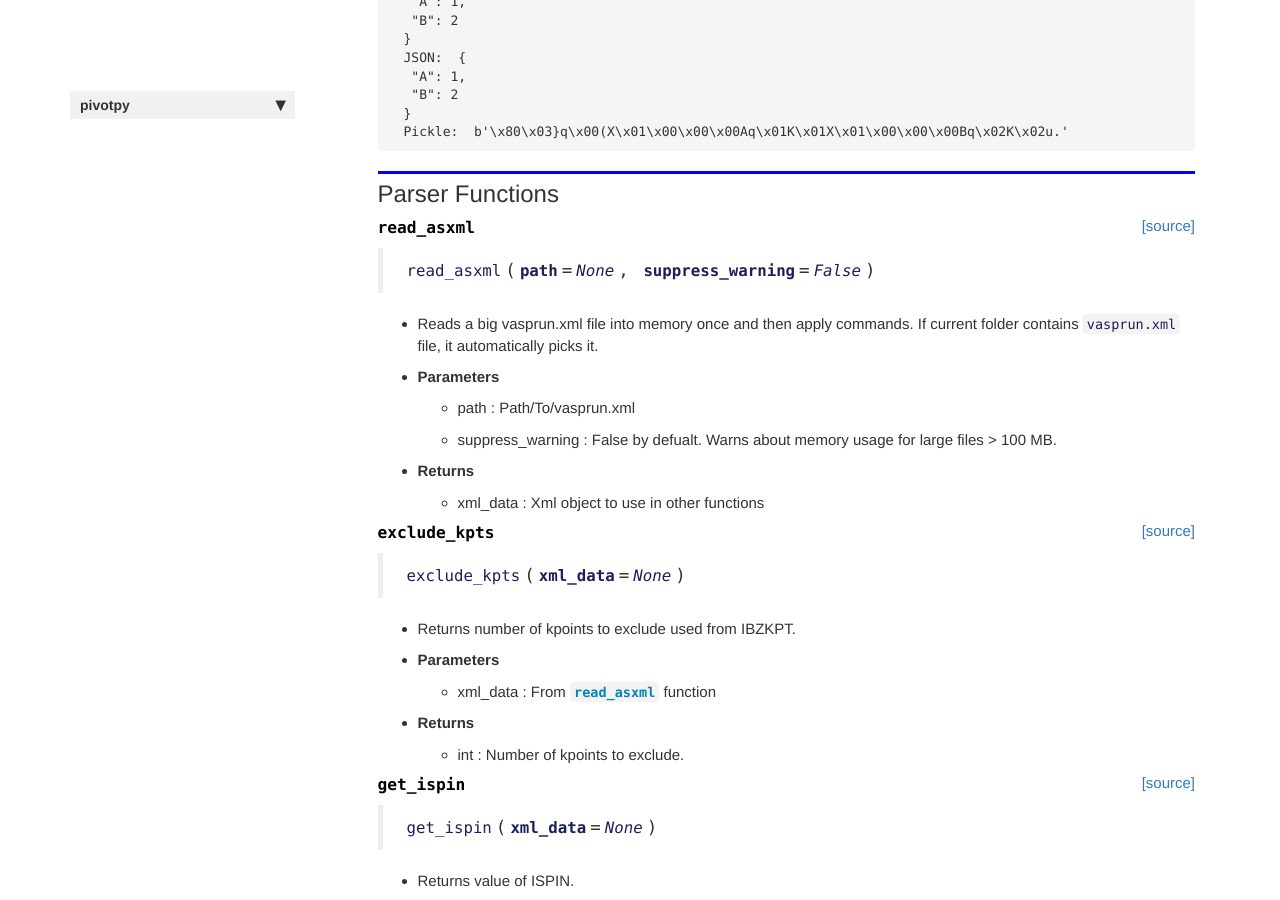
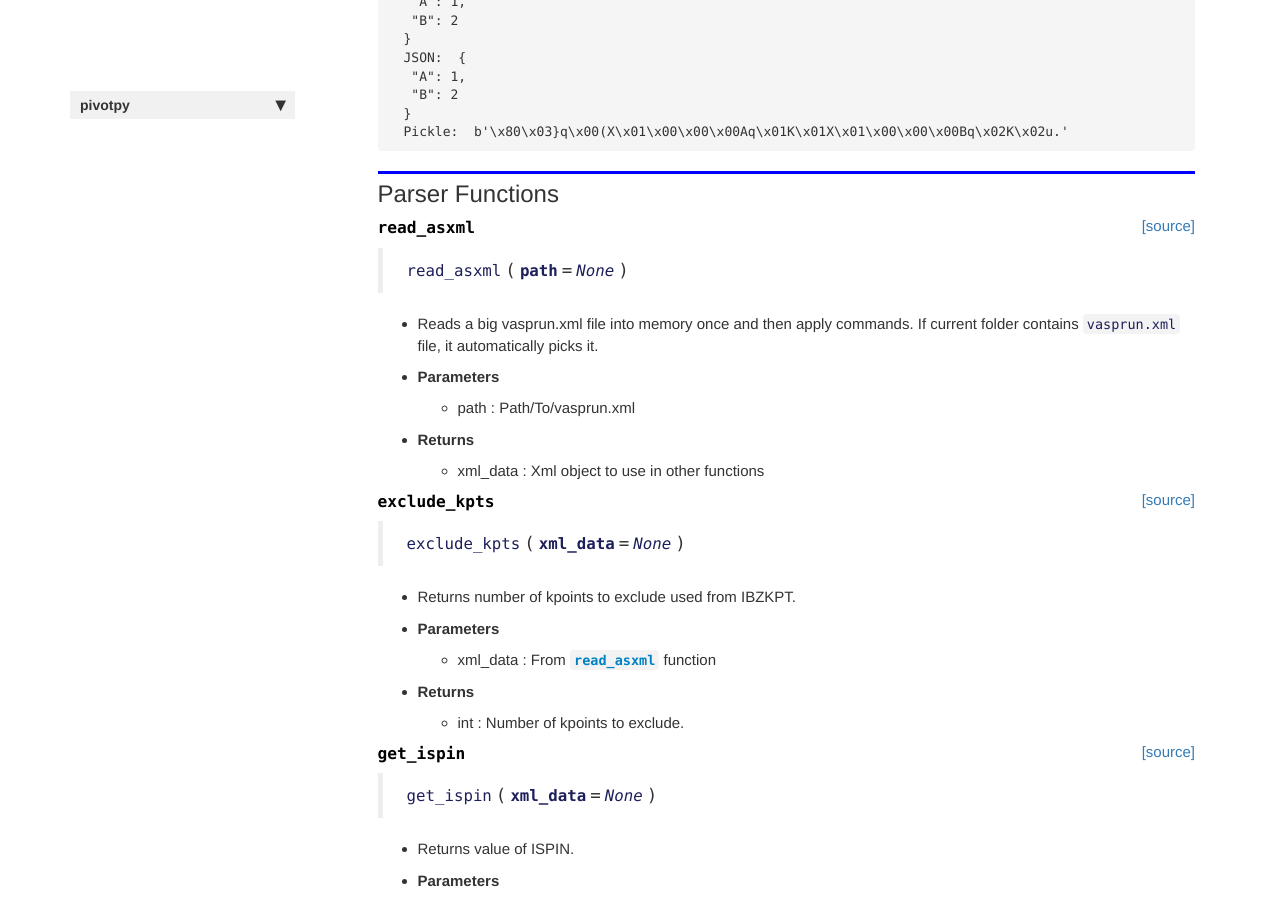
Before and after one commit to asaboor-gh/pivotpy, a Jekyll site: the page built from docs/XmlElementTree.html, in a window 1280 px wide and 900 px high, scrolled down 2236 px. Built offline with Jekyll 4.4.1, drawn with Linux system fonts in a browser that asks for light colours; nearby versions of some CDN libraries; comment, search, counter and statistics services are not loaded.

Commit message:
fsize>200

```diff
--- a/docs/XmlElementTree.html
+++ b/docs/XmlElementTree.html
@@ -249,7 +249,7 @@ Pickle:  b&#39;\x80\x03}q\x00(X\x01\x00\x00\x00Aq\x01K\x01X\x01\x00\x00\x00Bq\x0
 
 
 <div class="output_markdown rendered_html output_subarea ">
-<h4 id="read_asxml" class="doc_header"><code>read_asxml</code><a href="https://github.com/massgh/pivotpy/tree/master/pivotpy/vr_parser.py#L90" class="source_link" style="float:right">[source]</a></h4><blockquote><p><code>read_asxml</code>(<strong><code>path</code></strong>=<em><code>None</code></em>, <strong><code>suppress_warning</code></strong>=<em><code>False</code></em>)</p>
+<h4 id="read_asxml" class="doc_header"><code>read_asxml</code><a href="https://github.com/massgh/pivotpy/tree/master/pivotpy/vr_parser.py#L90" class="source_link" style="float:right">[source]</a></h4><blockquote><p><code>read_asxml</code>(<strong><code>path</code></strong>=<em><code>None</code></em>)</p>
 </blockquote>
 <ul>
 <li><p>Reads a big vasprun.xml file into memory once and then apply commands.
@@ -258,7 +258,6 @@ If current folder contains <code>vasprun.xml</code> file, it automatically picks
 <li><p><strong>Parameters</strong></p>
 <ul>
 <li>path             : Path/To/vasprun.xml</li>
-<li>suppress_warning : False by defualt. Warns about memory usage for large files &gt; 100 MB.</li>
 </ul>
 </li>
 <li><strong>Returns</strong><ul>
@@ -295,7 +294,7 @@ If current folder contains <code>vasprun.xml</code> file, it automatically picks
 
 
 <div class="output_markdown rendered_html output_subarea ">
-<h4 id="exclude_kpts" class="doc_header"><code>exclude_kpts</code><a href="https://github.com/massgh/pivotpy/tree/master/pivotpy/vr_parser.py#L134" class="source_link" style="float:right">[source]</a></h4><blockquote><p><code>exclude_kpts</code>(<strong><code>xml_data</code></strong>=<em><code>None</code></em>)</p>
+<h4 id="exclude_kpts" class="doc_header"><code>exclude_kpts</code><a href="https://github.com/massgh/pivotpy/tree/master/pivotpy/vr_parser.py#L129" class="source_link" style="float:right">[source]</a></h4><blockquote><p><code>exclude_kpts</code>(<strong><code>xml_data</code></strong>=<em><code>None</code></em>)</p>
 </blockquote>
 <ul>
 <li>Returns number of kpoints to exclude used from IBZKPT.</li>
@@ -337,7 +336,7 @@ If current folder contains <code>vasprun.xml</code> file, it automatically picks
 
 
 <div class="output_markdown rendered_html output_subarea ">
-<h4 id="get_ispin" class="doc_header"><code>get_ispin</code><a href="https://github.com/massgh/pivotpy/tree/master/pivotpy/vr_parser.py#L155" class="source_link" style="float:right">[source]</a></h4><blockquote><p><code>get_ispin</code>(<strong><code>xml_data</code></strong>=<em><code>None</code></em>)</p>
+<h4 id="get_ispin" class="doc_header"><code>get_ispin</code><a href="https://github.com/massgh/pivotpy/tree/master/pivotpy/vr_parser.py#L150" class="source_link" style="float:right">[source]</a></h4><blockquote><p><code>get_ispin</code>(<strong><code>xml_data</code></strong>=<em><code>None</code></em>)</p>
 </blockquote>
 <ul>
 <li>Returns value of ISPIN.</li>
@@ -379,7 +378,7 @@ If current folder contains <code>vasprun.xml</code> file, it automatically picks
 
 
 <div class="output_markdown rendered_html output_subarea ">
-<h4 id="get_summary" class="doc_header"><code>get_summary</code><a href="https://github.com/massgh/pivotpy/tree/master/pivotpy/vr_parser.py#L172" class="source_link" style="float:right">[source]</a></h4><blockquote><p><code>get_summary</code>(<strong><code>xml_data</code></strong>=<em><code>None</code></em>)</p>
+<h4 id="get_summary" class="doc_header"><code>get_summary</code><a href="https://github.com/massgh/pivotpy/tree/master/pivotpy/vr_parser.py#L167" class="source_link" style="float:right">[source]</a></h4><blockquote><p><code>get_summary</code>(<strong><code>xml_data</code></strong>=<em><code>None</code></em>)</p>
 </blockquote>
 <ul>
 <li>Returns overview of system parameters.</li>
@@ -489,7 +488,7 @@ If current folder contains <code>vasprun.xml</code> file, it automatically picks
 
 
 <div class="output_markdown rendered_html output_subarea ">
-<h4 id="get_kpts" class="doc_header"><code>get_kpts</code><a href="https://github.com/massgh/pivotpy/tree/master/pivotpy/vr_parser.py#L210" class="source_link" style="float:right">[source]</a></h4><blockquote><p><code>get_kpts</code>(<strong><code>xml_data</code></strong>=<em><code>None</code></em>, <strong><code>skipk</code></strong>=<em><code>0</code></em>, <strong><code>joinPathAt</code></strong>=<em><code>[]</code></em>)</p>
+<h4 id="get_kpts" class="doc_header"><code>get_kpts</code><a href="https://github.com/massgh/pivotpy/tree/master/pivotpy/vr_parser.py#L205" class="source_link" style="float:right">[source]</a></h4><blockquote><p><code>get_kpts</code>(<strong><code>xml_data</code></strong>=<em><code>None</code></em>, <strong><code>skipk</code></strong>=<em><code>0</code></em>, <strong><code>joinPathAt</code></strong>=<em><code>[]</code></em>)</p>
 </blockquote>
 <ul>
 <li>Returns kpoints and calculated kpath.</li>
@@ -570,7 +569,7 @@ If current folder contains <code>vasprun.xml</code> file, it automatically picks
 
 
 <div class="output_markdown rendered_html output_subarea ">
-<h4 id="get_tdos" class="doc_header"><code>get_tdos</code><a href="https://github.com/massgh/pivotpy/tree/master/pivotpy/vr_parser.py#L244" class="source_link" style="float:right">[source]</a></h4><blockquote><p><code>get_tdos</code>(<strong><code>xml_data</code></strong>=<em><code>None</code></em>, <strong><code>spin_set</code></strong>=<em><code>1</code></em>, <strong><code>elim</code></strong>=<em><code>[]</code></em>)</p>
+<h4 id="get_tdos" class="doc_header"><code>get_tdos</code><a href="https://github.com/massgh/pivotpy/tree/master/pivotpy/vr_parser.py#L239" class="source_link" style="float:right">[source]</a></h4><blockquote><p><code>get_tdos</code>(<strong><code>xml_data</code></strong>=<em><code>None</code></em>, <strong><code>spin_set</code></strong>=<em><code>1</code></em>, <strong><code>elim</code></strong>=<em><code>[]</code></em>)</p>
 </blockquote>
 <ul>
 <li>Returns total dos for a spin_set (default 1) and energy limit. If spin-polarized calculations, gives SpinUp and SpinDown keys as well.</li>
@@ -651,7 +650,7 @@ If current folder contains <code>vasprun.xml</code> file, it automatically picks
 
 
 <div class="output_markdown rendered_html output_subarea ">
-<h4 id="get_evals" class="doc_header"><code>get_evals</code><a href="https://github.com/massgh/pivotpy/tree/master/pivotpy/vr_parser.py#L297" class="source_link" style="float:right">[source]</a></h4><blockquote><p><code>get_evals</code>(<strong><code>xml_data</code></strong>=<em><code>None</code></em>, <strong><code>skipk</code></strong>=<em><code>None</code></em>, <strong><code>elim</code></strong>=<em><code>[]</code></em>)</p>
+<h4 id="get_evals" class="doc_header"><code>get_evals</code><a href="https://github.com/massgh/pivotpy/tree/master/pivotpy/vr_parser.py#L292" class="source_link" style="float:right">[source]</a></h4><blockquote><p><code>get_evals</code>(<strong><code>xml_data</code></strong>=<em><code>None</code></em>, <strong><code>skipk</code></strong>=<em><code>None</code></em>, <strong><code>elim</code></strong>=<em><code>[]</code></em>)</p>
 </blockquote>
 <ul>
 <li>Returns eigenvalues as numpy array. If spin-polarized calculations, gives SpinUp and SpinDown keys as well.</li>
@@ -734,7 +733,7 @@ If current folder contains <code>vasprun.xml</code> file, it automatically picks
 
 
 <div class="output_markdown rendered_html output_subarea ">
-<h4 id="get_bands_pro_set" class="doc_header"><code>get_bands_pro_set</code><a href="https://github.com/massgh/pivotpy/tree/master/pivotpy/vr_parser.py#L350" class="source_link" style="float:right">[source]</a></h4><blockquote><p><code>get_bands_pro_set</code>(<strong><code>xml_data</code></strong>=<em><code>None</code></em>, <strong><code>spin_set</code></strong>=<em><code>1</code></em>, <strong><code>skipk</code></strong>=<em><code>0</code></em>, <strong><code>bands_range</code></strong>=<em><code>None</code></em>)</p>
+<h4 id="get_bands_pro_set" class="doc_header"><code>get_bands_pro_set</code><a href="https://github.com/massgh/pivotpy/tree/master/pivotpy/vr_parser.py#L345" class="source_link" style="float:right">[source]</a></h4><blockquote><p><code>get_bands_pro_set</code>(<strong><code>xml_data</code></strong>=<em><code>None</code></em>, <strong><code>spin_set</code></strong>=<em><code>1</code></em>, <strong><code>skipk</code></strong>=<em><code>0</code></em>, <strong><code>bands_range</code></strong>=<em><code>None</code></em>)</p>
 </blockquote>
 <ul>
 <li>Returns bands projection of a spin_set(default 1). If spin-polarized calculations, gives SpinUp and SpinDown keys as well.</li>
@@ -815,7 +814,7 @@ If current folder contains <code>vasprun.xml</code> file, it automatically picks
 
 
 <div class="output_markdown rendered_html output_subarea ">
-<h4 id="get_dos_pro_set" class="doc_header"><code>get_dos_pro_set</code><a href="https://github.com/massgh/pivotpy/tree/master/pivotpy/vr_parser.py#L413" class="source_link" style="float:right">[source]</a></h4><blockquote><p><code>get_dos_pro_set</code>(<strong><code>xml_data</code></strong>=<em><code>None</code></em>, <strong><code>spin_set</code></strong>=<em><code>1</code></em>, <strong><code>dos_range</code></strong>=<em><code>None</code></em>)</p>
+<h4 id="get_dos_pro_set" class="doc_header"><code>get_dos_pro_set</code><a href="https://github.com/massgh/pivotpy/tree/master/pivotpy/vr_parser.py#L408" class="source_link" style="float:right">[source]</a></h4><blockquote><p><code>get_dos_pro_set</code>(<strong><code>xml_data</code></strong>=<em><code>None</code></em>, <strong><code>spin_set</code></strong>=<em><code>1</code></em>, <strong><code>dos_range</code></strong>=<em><code>None</code></em>)</p>
 </blockquote>
 <ul>
 <li>Returns dos projection of a spin_set(default 1) as numpy array. If spin-polarized calculations, gives SpinUp and SpinDown keys as well.</li>
@@ -859,7 +858,7 @@ If current folder contains <code>vasprun.xml</code> file, it automatically picks
 
 
 <div class="output_markdown rendered_html output_subarea ">
-<h4 id="get_structure" class="doc_header"><code>get_structure</code><a href="https://github.com/massgh/pivotpy/tree/master/pivotpy/vr_parser.py#L456" class="source_link" style="float:right">[source]</a></h4><blockquote><p><code>get_structure</code>(<strong><code>xml_data</code></strong>=<em><code>None</code></em>)</p>
+<h4 id="get_structure" class="doc_header"><code>get_structure</code><a href="https://github.com/massgh/pivotpy/tree/master/pivotpy/vr_parser.py#L451" class="source_link" style="float:right">[source]</a></h4><blockquote><p><code>get_structure</code>(<strong><code>xml_data</code></strong>=<em><code>None</code></em>)</p>
 </blockquote>
 <ul>
 <li>Returns structure's volume,basis,positions and rec-basis.</li>
@@ -946,7 +945,7 @@ If current folder contains <code>vasprun.xml</code> file, it automatically picks
 
 
 <div class="output_markdown rendered_html output_subarea ">
-<h4 id="export_vasprun" class="doc_header"><code>export_vasprun</code><a href="https://github.com/massgh/pivotpy/tree/master/pivotpy/vr_parser.py#L484" class="source_link" style="float:right">[source]</a></h4><blockquote><p><code>export_vasprun</code>(<strong><code>path</code></strong>=<em><code>None</code></em>, <strong><code>skipk</code></strong>=<em><code>None</code></em>, <strong><code>elim</code></strong>=<em><code>[]</code></em>, <strong><code>joinPathAt</code></strong>=<em><code>[]</code></em>, <strong><code>shift_kpath</code></strong>=<em><code>0</code></em>)</p>
+<h4 id="export_vasprun" class="doc_header"><code>export_vasprun</code><a href="https://github.com/massgh/pivotpy/tree/master/pivotpy/vr_parser.py#L479" class="source_link" style="float:right">[source]</a></h4><blockquote><p><code>export_vasprun</code>(<strong><code>path</code></strong>=<em><code>None</code></em>, <strong><code>skipk</code></strong>=<em><code>None</code></em>, <strong><code>elim</code></strong>=<em><code>[]</code></em>, <strong><code>joinPathAt</code></strong>=<em><code>[]</code></em>, <strong><code>shift_kpath</code></strong>=<em><code>0</code></em>)</p>
 </blockquote>
 <ul>
 <li>Returns a full dictionary of all objects from <code>vasprun.xml</code> file. It first try to load the data exported by powershell's <code>Export-VR(Vasprun)</code>, which is very fast for large files. It is recommended to export large files in powershell first.</li>
@@ -1111,7 +1110,7 @@ If current folder contains <code>vasprun.xml</code> file, it automatically picks
 
 
 <div class="output_markdown rendered_html output_subarea ">
-<h4 id="load_export" class="doc_header"><code>load_export</code><a href="https://github.com/massgh/pivotpy/tree/master/pivotpy/vr_parser.py#L569" class="source_link" style="float:right">[source]</a></h4><blockquote><p><code>load_export</code>(<strong><code>path</code></strong>=<em><code>'./vasprun.xml'</code></em>, <strong><code>joinPathAt</code></strong>=<em><code>[]</code></em>, <strong><code>shift_kpath</code></strong>=<em><code>0</code></em>, <strong><code>path_to_ps</code></strong>=<em><code>'pwsh'</code></em>, <strong><code>skipk</code></strong>=<em><code>None</code></em>, <strong><code>max_filled</code></strong>=<em><code>10</code></em>, <strong><code>max_empty</code></strong>=<em><code>10</code></em>, <strong><code>keep_files</code></strong>=<em><code>True</code></em>)</p>
+<h4 id="load_export" class="doc_header"><code>load_export</code><a href="https://github.com/massgh/pivotpy/tree/master/pivotpy/vr_parser.py#L564" class="source_link" style="float:right">[source]</a></h4><blockquote><p><code>load_export</code>(<strong><code>path</code></strong>=<em><code>'./vasprun.xml'</code></em>, <strong><code>joinPathAt</code></strong>=<em><code>[]</code></em>, <strong><code>shift_kpath</code></strong>=<em><code>0</code></em>, <strong><code>path_to_ps</code></strong>=<em><code>'pwsh'</code></em>, <strong><code>skipk</code></strong>=<em><code>None</code></em>, <strong><code>max_filled</code></strong>=<em><code>10</code></em>, <strong><code>max_empty</code></strong>=<em><code>10</code></em>, <strong><code>keep_files</code></strong>=<em><code>True</code></em>)</p>
 </blockquote>
 <ul>
 <li>Returns a full dictionary of all objects from <code>vasprun.xml</code> file exported using powershell.</li>
@@ -1179,7 +1178,7 @@ If current folder contains <code>vasprun.xml</code> file, it automatically picks
 
 
 <div class="output_markdown rendered_html output_subarea ">
-<h4 id="dump_dict" class="doc_header"><code>dump_dict</code><a href="https://github.com/massgh/pivotpy/tree/master/pivotpy/vr_parser.py#L723" class="source_link" style="float:right">[source]</a></h4><blockquote><p><code>dump_dict</code>(<strong><code>dict_data</code></strong>=<em><code>None</code></em>, <strong><code>dump_to</code></strong>=<em><code>'pickle'</code></em>, <strong><code>outfile</code></strong>=<em><code>None</code></em>, <strong><code>indent</code></strong>=<em><code>1</code></em>)</p>
+<h4 id="dump_dict" class="doc_header"><code>dump_dict</code><a href="https://github.com/massgh/pivotpy/tree/master/pivotpy/vr_parser.py#L718" class="source_link" style="float:right">[source]</a></h4><blockquote><p><code>dump_dict</code>(<strong><code>dict_data</code></strong>=<em><code>None</code></em>, <strong><code>dump_to</code></strong>=<em><code>'pickle'</code></em>, <strong><code>outfile</code></strong>=<em><code>None</code></em>, <strong><code>indent</code></strong>=<em><code>1</code></em>)</p>
 </blockquote>
 <ul>
 <li>Dump an <a href="/pivotpy/XmlElementTree.html#export_vasprun"><code>export_vasprun</code></a> or <a href="/pivotpy/XmlElementTree.html#load_export"><code>load_export</code></a>'s <code>Data</code> object or any dictionary to json or pickle string/file. It convert <a href="/pivotpy/XmlElementTree.html#Dict2Data"><code>Dict2Data</code></a> to dictionary before serializing to json/pickle, so json/pickle.loads() of converted Data would be a simple dictionary, pass that to <a href="/pivotpy/XmlElementTree.html#Dict2Data"><code>Dict2Data</code></a> to again make accessible via dot notation.</li>
@@ -1220,7 +1219,7 @@ If current folder contains <code>vasprun.xml</code> file, it automatically picks
 
 
 <div class="output_markdown rendered_html output_subarea ">
-<h4 id="load_from_dump" class="doc_header"><code>load_from_dump</code><a href="https://github.com/massgh/pivotpy/tree/master/pivotpy/vr_parser.py#L756" class="source_link" style="float:right">[source]</a></h4><blockquote><p><code>load_from_dump</code>(<strong><code>file_or_str</code></strong>, <strong><code>keep_as_dict</code></strong>=<em><code>False</code></em>)</p>
+<h4 id="load_from_dump" class="doc_header"><code>load_from_dump</code><a href="https://github.com/massgh/pivotpy/tree/master/pivotpy/vr_parser.py#L751" class="source_link" style="float:right">[source]</a></h4><blockquote><p><code>load_from_dump</code>(<strong><code>file_or_str</code></strong>, <strong><code>keep_as_dict</code></strong>=<em><code>False</code></em>)</p>
 </blockquote>
 <ul>
 <li>Loads a json/pickle dumped file or string by auto detecting it.</li>
```
Also changed, not shown: pivotpy/vr_parser.py (+4 -9 lines), 1 other file.
